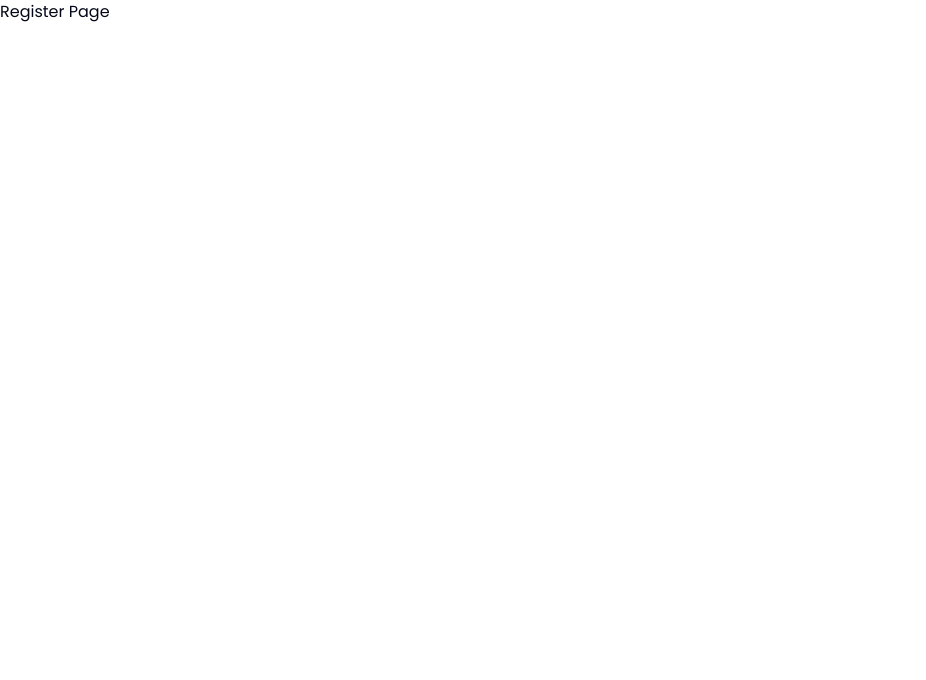
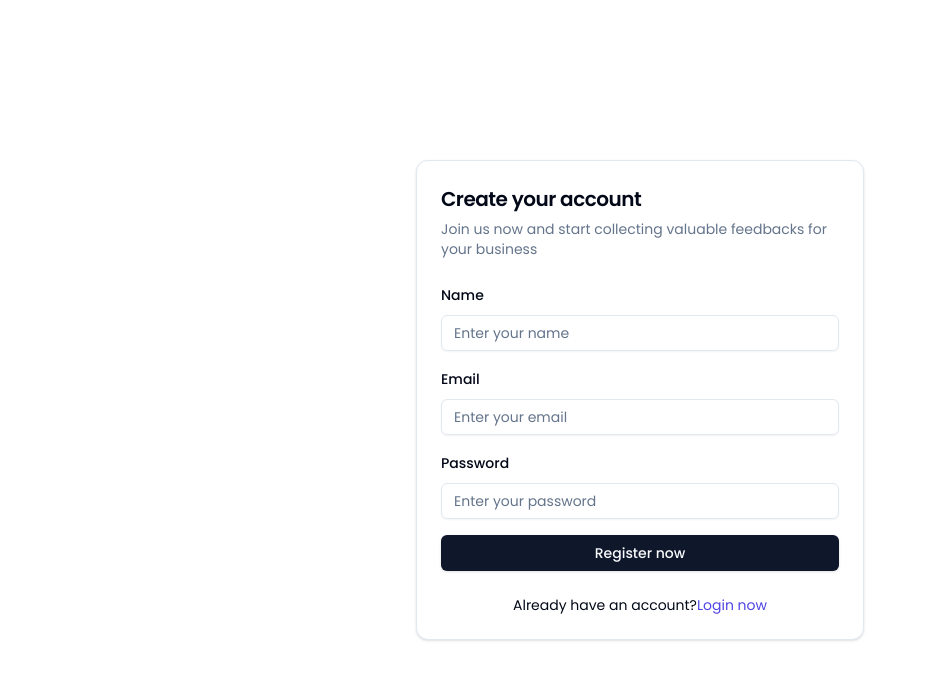
Before and after one commit to umarbashirr/review-feed, a Next.js app: page /register in a window 1280 px wide. Shown: the top 680 px of the page, without its empty margins (0-926 px from the left). Built offline with nearby package versions, Linux system fonts and the light colour scheme.

Commit message:
register feature completed

```diff
--- /dev/null
+++ b/src/app/(auth)/_components/register-form.tsx
@@ -0,0 +1,104 @@
+"use client";
+
+import { z } from "zod";
+import { zodResolver } from "@hookform/resolvers/zod";
+import { useForm } from "react-hook-form";
+
+import { Button } from "@/components/ui/button";
+import {
+  Form,
+  FormControl,
+  FormDescription,
+  FormField,
+  FormItem,
+  FormLabel,
+  FormMessage,
+} from "@/components/ui/form";
+import { Input } from "@/components/ui/input";
+
+const RegisterFormSchema = z.object({
+  name: z.string().min(2, {
+    message: "Name should be atleast 02 charaters.",
+  }),
+  email: z.string().email({
+    message: "Email is not valid",
+  }),
+  password: z
+    .string()
+    .min(4, {
+      message: "Password should be atleast 04 characters",
+    })
+    .max(20, {
+      message: "Password should be maximum 20 characters only",
+    }),
+});
+
+const RegisterForm = () => {
+  const form = useForm<z.infer<typeof RegisterFormSchema>>({
+    resolver: zodResolver(RegisterFormSchema),
+    defaultValues: {
+      name: "",
+      email: "",
+      password: "",
+    },
+  });
+
+  function onSubmit(values: z.infer<typeof RegisterFormSchema>) {
+    console.log(values);
+  }
+
+  return (
+    <Form {...form}>
+      <form onSubmit={form.handleSubmit(onSubmit)} className="space-y-4">
+        <FormField
+          control={form.control}
+          name="name"
+          render={({ field }) => (
+            <FormItem>
+              <FormLabel>Name</FormLabel>
+              <FormControl>
+                <Input placeholder="Enter your name" type="text" {...field} />
+              </FormControl>
+              <FormMessage />
+            </FormItem>
+          )}
+        />
+        <FormField
+          control={form.control}
+          name="email"
+          render={({ field }) => (
+            <FormItem>
+              <FormLabel>Email</FormLabel>
+              <FormControl>
+                <Input placeholder="Enter your email" type="email" {...field} />
+              </FormControl>
+              <FormMessage />
+            </FormItem>
+          )}
+        />
+        <FormField
+          control={form.control}
+          name="password"
+          render={({ field }) => (
+            <FormItem>
+              <FormLabel>Password</FormLabel>
+              <FormControl>
+                <Input
+                  placeholder="Enter your password"
+                  type="password"
+                  {...field}
+                />
+              </FormControl>
+              <FormMessage />
+            </FormItem>
+          )}
+        />
+        <Button type="submit" className="block w-full">
+          Register now
+        </Button>
+      </form>
+    </Form>
+  );
+};
+
+export default RegisterForm;
--- a/src/app/(auth)/register/page.tsx
+++ b/src/app/(auth)/register/page.tsx
@@ -1,5 +1,37 @@
+import {
+  Card,
+  CardContent,
+  CardDescription,
+  CardFooter,
+  CardHeader,
+  CardTitle,
+} from "@/components/ui/card";
+import RegisterForm from "../_components/register-form";
+import Link from "next/link";
+
 const RegisterPage = () => {
-  return <div>Register Page</div>;
+  return (
+    <div className="flex items-center justify-center min-h-screen">
+      <Card className="w-full max-w-md">
+        <CardHeader>
+          <CardTitle className="text-xl">Create your account</CardTitle>
+          <CardDescription>
+            Join us now and start collecting valuable feedbacks for your
+            business
+          </CardDescription>
+        </CardHeader>
+        <CardContent>
+          <RegisterForm />
+        </CardContent>
+        <CardFooter className="flex items-center justify-center text-sm">
+          Already have an account?{" "}
+          <Link href="/login" className="text-indigo-600">
+            Login now
+          </Link>
+        </CardFooter>
+      </Card>
+    </div>
+  );
 };
 
 export default RegisterPage;
--- /dev/null
+++ b/src/app/api/auth/register/route.ts
@@ -0,0 +1,89 @@
+import { NextResponse } from "next/server";
+import bcrypt from "bcrypt";
+import connectMongo from "@/lib/db-connect";
+import User from "@/models/user.model";
+import Profile from "@/models/profile.model";
+
+export async function POST(req: Request, res: Response) {
+  try {
+    await connectMongo();
+
+    const { name, email, password } = await req.json();
+
+    if (!name || !email || !password) {
+      return NextResponse.json(
+        {
+          message: "All fields required",
+          success: false,
+          statusCode: 400,
+          data: null,
+        },
+        { status: 400 }
+      );
+    }
+
+    const user = await User.findOne({ email });
+
+    if (user) {
+      return NextResponse.json(
+        {
+          message: "User already exists",
+          success: false,
+          statusCode: 402,
+          data: null,
+        },
+        { status: 402 }
+      );
+    }
+
+    const hashedPassword = await bcrypt.hash(password, 10);
+
+    if (!hashedPassword) {
+      return NextResponse.json(
+        {
+          message: "Error while ecrypting password",
+          success: false,
+          statusCode: 402,
+          data: null,
+        },
+        { status: 402 }
+      );
+    }
+
+    const profile = new Profile({
+      name,
+    });
+
+    const addedProfile = await profile.save();
+
+    const newUser = new User({
+      email,
+      password: hashedPassword,
+      profile: addedProfile?._id,
+    });
+
+    const addedUser = await newUser.save();
+
+    return NextResponse.json(
+      {
+        message: "Account created successfully!",
+        data: addedUser.populate("profile"),
+        statusCode: 201,
+        success: true,
+      },
+      {
+        status: 201,
+      }
+    );
+  } catch (error: any) {
+    return NextResponse.json(
+      {
+        message: error.message,
+        success: false,
+        statusCode: 500,
+        data: null,
+      },
+      { status: 500 }
+    );
+  }
+}
```
